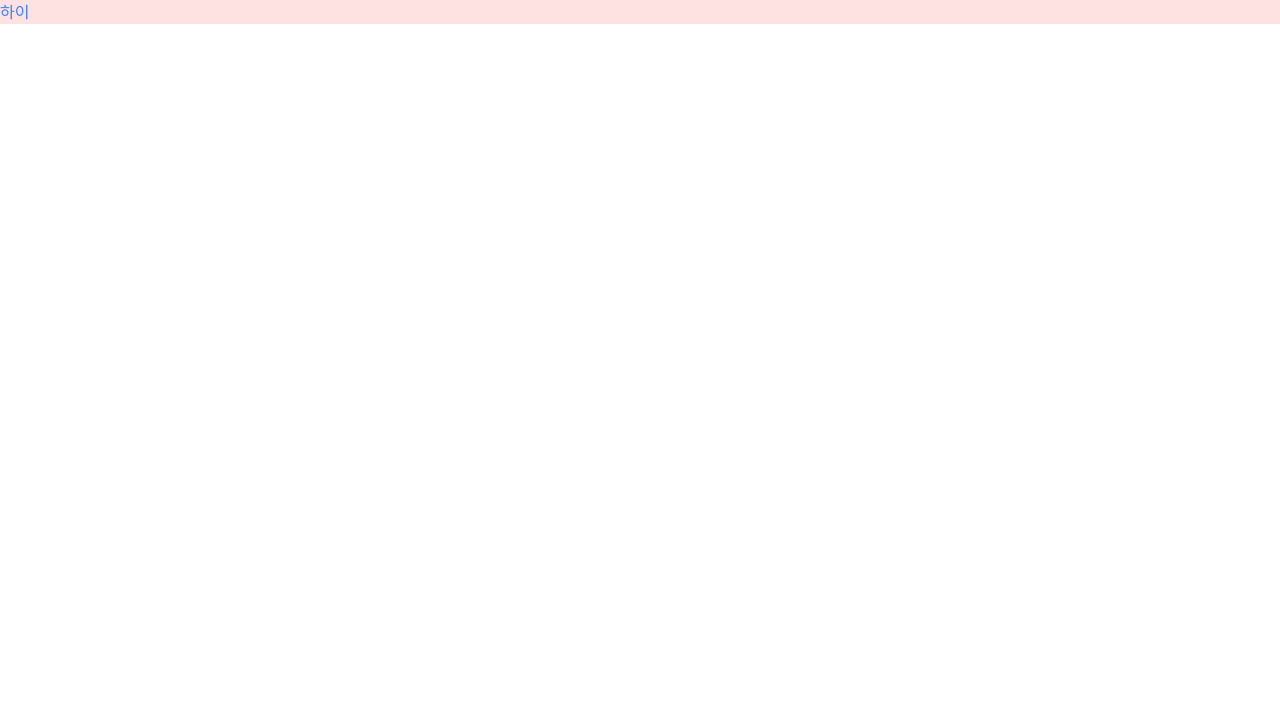
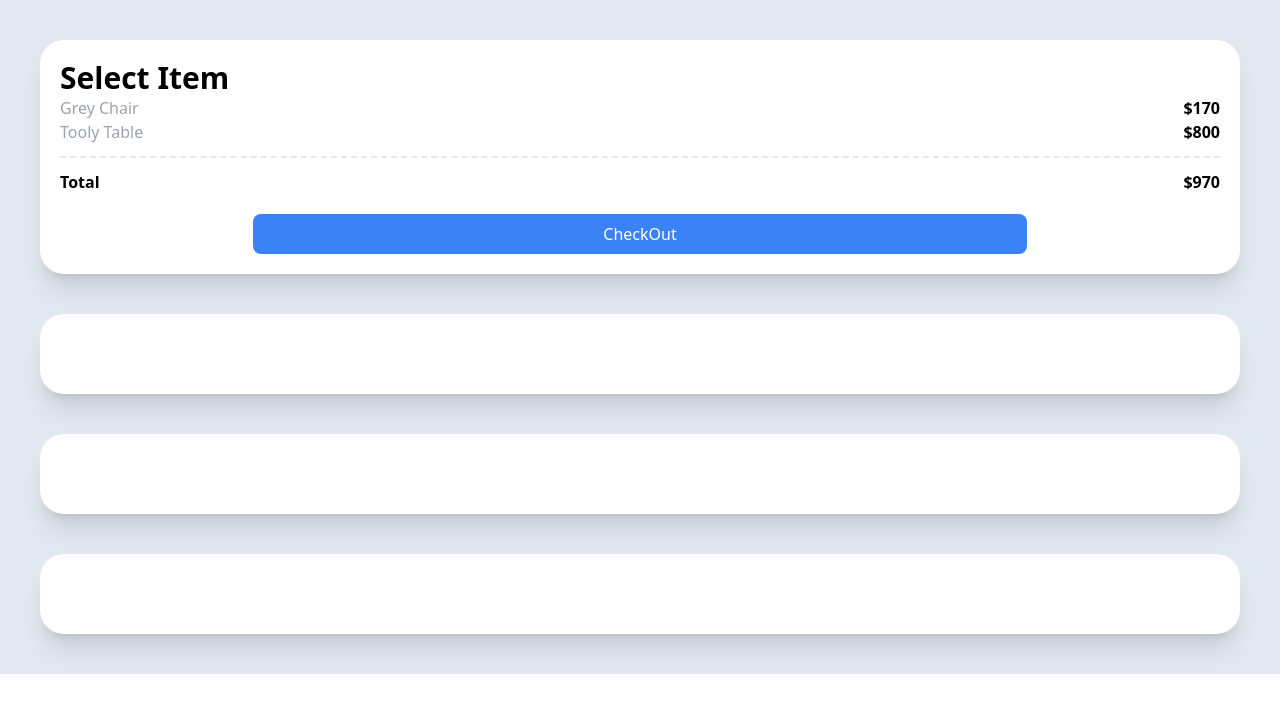
Before and after one commit to yooooonk/carrot-market-clone, a Next.js app: page / in a window 1280 px wide. Shown: the top 712 px of the page. Built offline with nearby package versions, Linux system fonts and the light colour scheme.

Commit message:
[part 1] 컴포넌트 스타일링  연습

```diff
--- a/pages/index.tsx
+++ b/pages/index.tsx
@@ -2,8 +2,28 @@ import type { NextPage } from "next";
 
 const Home: NextPage = () => {
   return (
-    <div className="bg-red-100">
-      <h1 className="text-blue-500">하이</h1>
+    <div className="bg-slate-200 py-10 px-10 grid gap-10">
+      <div className="bg-white p-5 rounded-3xl shadow-xl">
+        <span className="font-semibold text-3xl">Select Item</span>
+        <div className="flex justify-between">
+          <span className="text-gray-400 space-y-2">Grey Chair</span>
+          <span className="font-semibold">$170</span>
+        </div>
+        <div className="flex justify-between border-b-orange-50 border-dashed">
+          <span className="text-gray-400 space-y-2">Tooly Table</span>
+          <span className="font-semibold">$800</span>
+        </div>
+        <div className="flex justify-between mt-3 pt-3 border-t-2 border-dashed">
+          <span className="font-semibold">Total</span>
+          <span className="font-semibold">$970</span>
+        </div>
+        <div className="bg-blue-500 m-auto w-2/3 mt-5 text-white p-2 text-center rounded-lg">
+          CheckOut
+        </div>
+      </div>
+      <div className="bg-white p-10 rounded-3xl shadow-xl"></div>
+      <div className="bg-white p-10 rounded-3xl shadow-xl"></div>
+      <div className="bg-white p-10 rounded-3xl shadow-xl"></div>
     </div>
   );
 };
```
